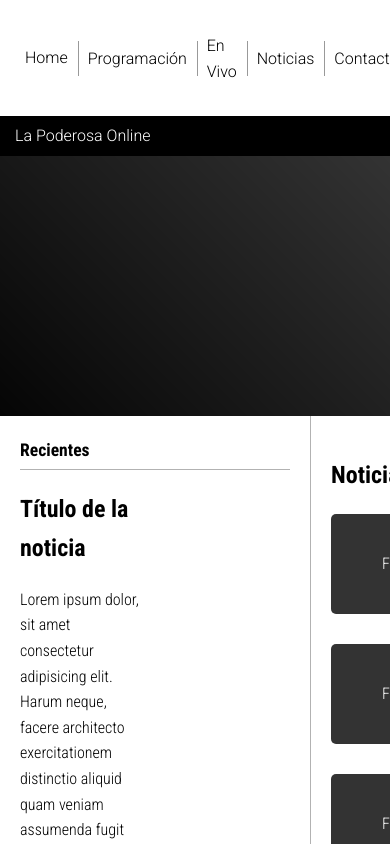
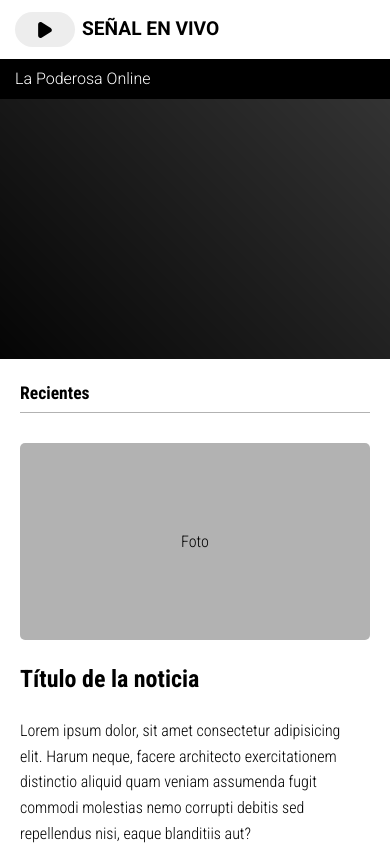
Before and after one commit to dlunire/radiolemas, a Svelte app in the folder frontend/: page / in a window 390 px wide. Built offline with nearby package versions, Linux system fonts and the light colour scheme; a web font is replaced by a local one.

Commit message:
Add responsive

```diff
--- a/frontend/src/assets/sass/_home.scss
+++ b/frontend/src/assets/sass/_home.scss
@@ -51,6 +51,13 @@
 
         &--home {
             @include background-color(1);
+        }
+    }
+
+    &__menu {
+
+        @media screen and (max-width: 980px) {
+            display: none;
         }
     }
 }
@@ -180,6 +187,8 @@
         grid-template-columns: repeat(auto-fit, minmax(270px, 1fr));
         gap: 20px;
         border-radius: 5px;
+        padding-left: 10px;
+        padding-right: 10px;
     }
 
     &__item {
@@ -212,7 +221,6 @@
 
     &--news {
         padding: 0;
-        border-bottom: 1px solid red;
         display: flex;
 
         font: {
@@ -226,6 +234,7 @@
             padding: 0;
             flex-grow: 1;
             display: flex;
+            width: 100%;
         }
 
         &--article {
@@ -243,6 +252,10 @@
             border-bottom: 1px solid var(--border-color);
             padding-bottom: 5px;
             flex-grow: 1;
+
+            @media screen and (max-width: 980px) {
+                margin-bottom: 30px;
+            }
         }
     }
 }
@@ -267,6 +280,10 @@
             border-left: 1px solid var(--border-color);
             min-width: var(--width);
             max-width: var(--width);
+
+            @media screen and (max-width: 890px) {
+                --width: 100%;
+            }
         }
     }
 
@@ -284,15 +301,25 @@
             }
 
             &--sidebar {
+                @include background-color(0.3);
+
                 min-width: 50%;
-                @include background-color(0.3);
                 aspect-ratio: 16/9;
-
                 display: flex;
                 align-items: center;
                 justify-content: center;
                 border-radius: 5px;
                 position: relative;
+
+                @media screen and (max-width: 980px) {
+                    width: 100%;
+                }
+            }
+        }
+
+        & {
+            @media screen and (max-width: 980px) {
+                flex-direction: column-reverse;
             }
         }
     }
@@ -332,15 +359,32 @@
                 size: 1.1rem;
             }
         }
+
+        & {
+            width: 100%;
+
+            @media screen and (max-width: 550px) {
+                grid-template-columns: 1fr;
+            }
+        }
     }
 
     &__articles {
         display: grid;
         gap: 30px;
+
+        @media screen and (min-width: 550px) and (max-width: 890px) {
+            grid-template-columns: repeat(auto-fill, minmax(270px, 1fr));
+        }
+
+        @media screen and (max-width: 549px) {
+            grid-template-columns: 1fr;
+        }
     }
 
     &__article {
         display: flex;
+        flex-grow: 1;
 
         &-sidebar {
             background-color: rgba(black, 0.8);
@@ -371,6 +415,13 @@
             font: {
                 size: 0.9rem;
             }
+        }
+    }
+
+    & {
+        @media screen and (max-width: 890px) {
+            flex-direction: column;
+            width: 100%;
         }
     }
 }
@@ -486,6 +537,12 @@
                 height: 100%;
                 width: 100%;
             }
+
+            & {
+                @media screen and (max-width: 880px) {
+                    flex-grow: 1;
+                }
+            }
         }
 
         &--form {
@@ -498,6 +555,14 @@
                 family: "Roboto Condensed", "Roboto", "Raleway", sans-serif, arial;
                 weight: 400;
             }
+
+            & {
+                @media screen and (max-width: 880px) {
+                    min-width: unset;
+                    border-left: 0;
+                    padding: 30px 15px;
+                }
+            }
         }
     }
 
@@ -505,4 +570,10 @@
         margin-top: 0;
         margin-bottom: 15px;
     }
+
+    & {
+        @media screen and (max-width: 880px) {
+            flex-direction: column-reverse;
+        }
+    }
 }
```
